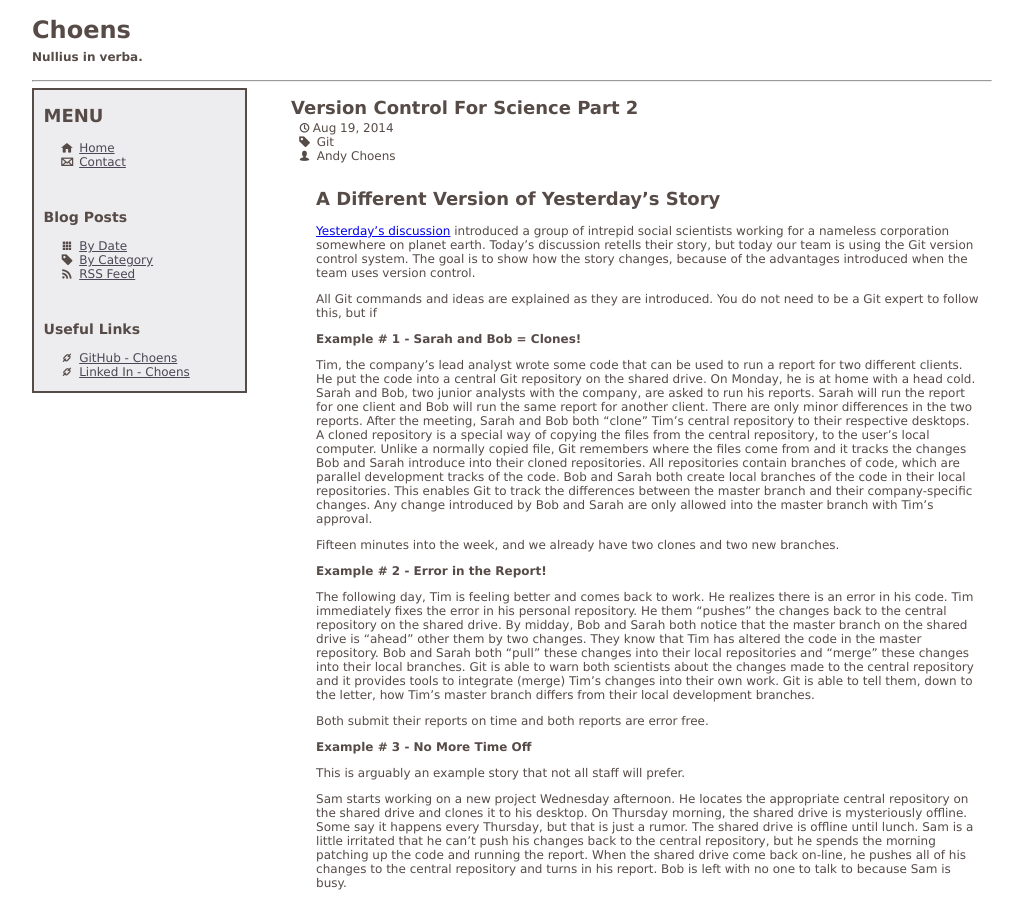
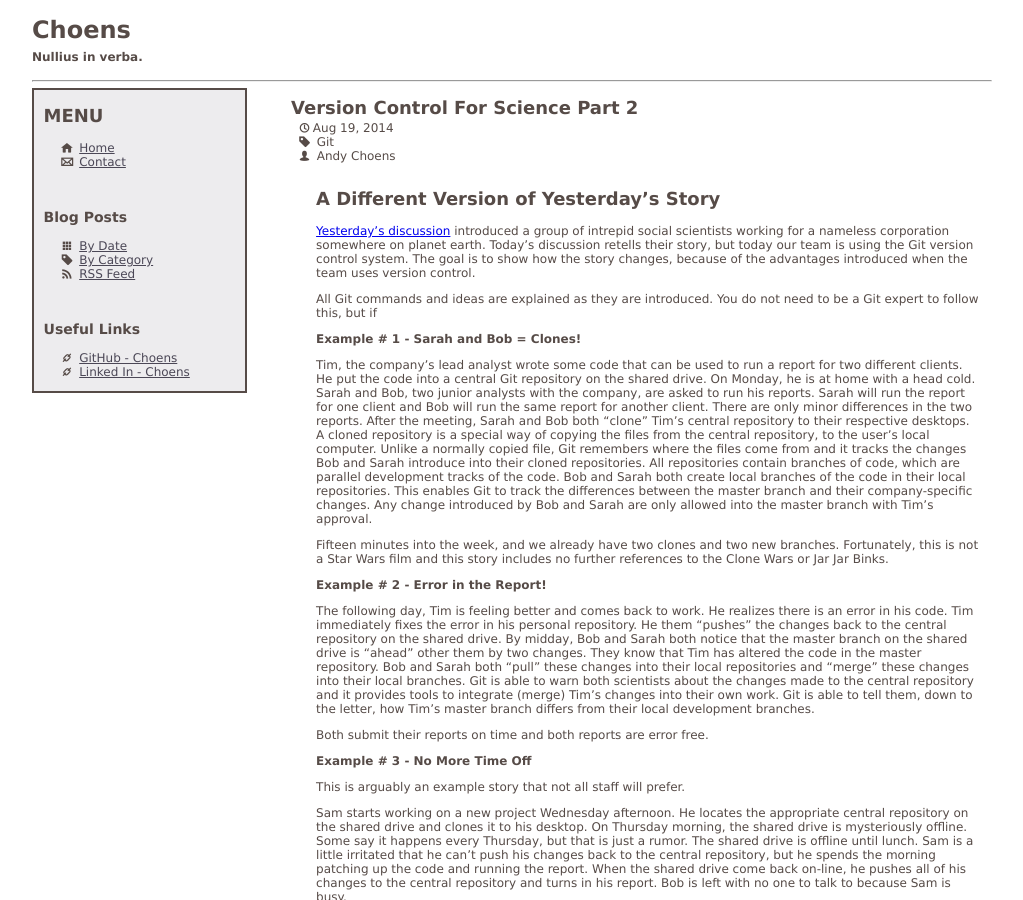
Before and after one commit to Choens/choens.github.io, a Jekyll site: the page built from _posts/2014-08-19-Version-Control-For-Science-Part-2.md, in a window 1280 px wide and 900 px high. Shown: the whole window, without its empty margins (26-1049 px from the left). Built offline with Jekyll 4.4.1, drawn with Linux system fonts in a browser that asks for light colours.

Commit message:
I realized I had not made even a single science fiction reference in this, so I added one.

```diff
--- a/_posts/2014-08-19-Version-Control-For-Science-Part-2.md
+++ b/_posts/2014-08-19-Version-Control-For-Science-Part-2.md
@@ -43,7 +43,9 @@ changes. Any change introduced by Bob and Sarah are only allowed into
 the master branch with Tim's approval.
 
 Fifteen minutes into the week, and we already have two
-clones and two new branches.
+clones and two new branches. Fortunately, this is not a Star Wars film
+and this story includes no further references to the Clone Wars or Jar
+Jar Binks.
 
 **Example # 2 - Error in the Report!**
 
```
